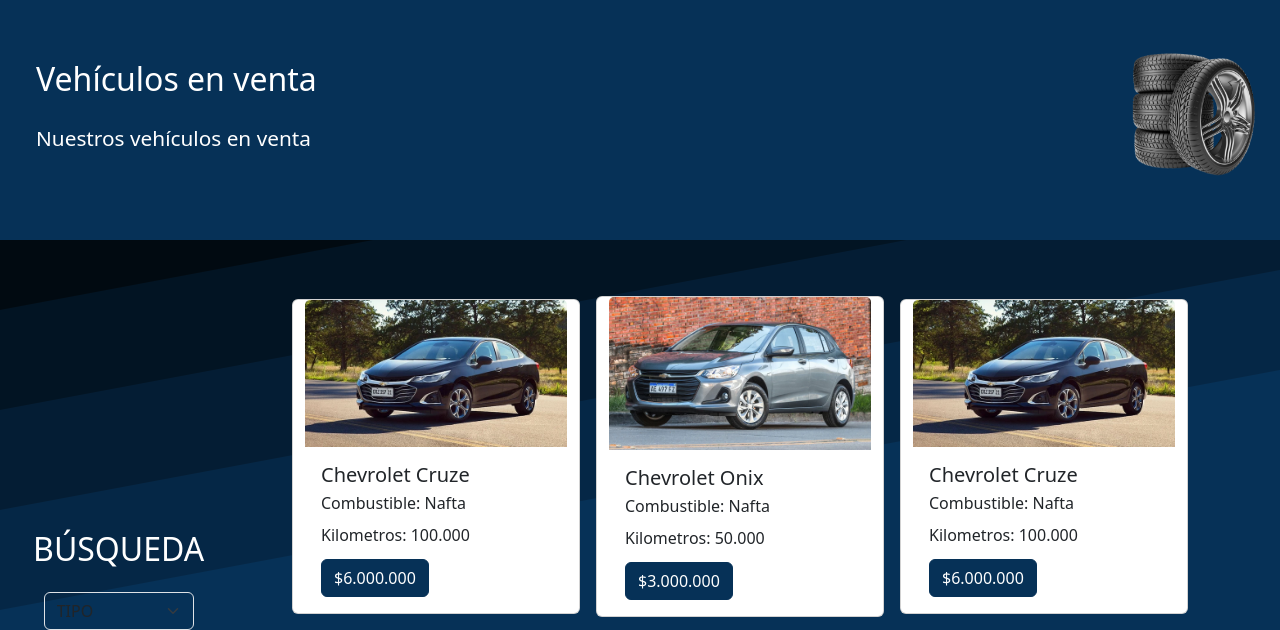
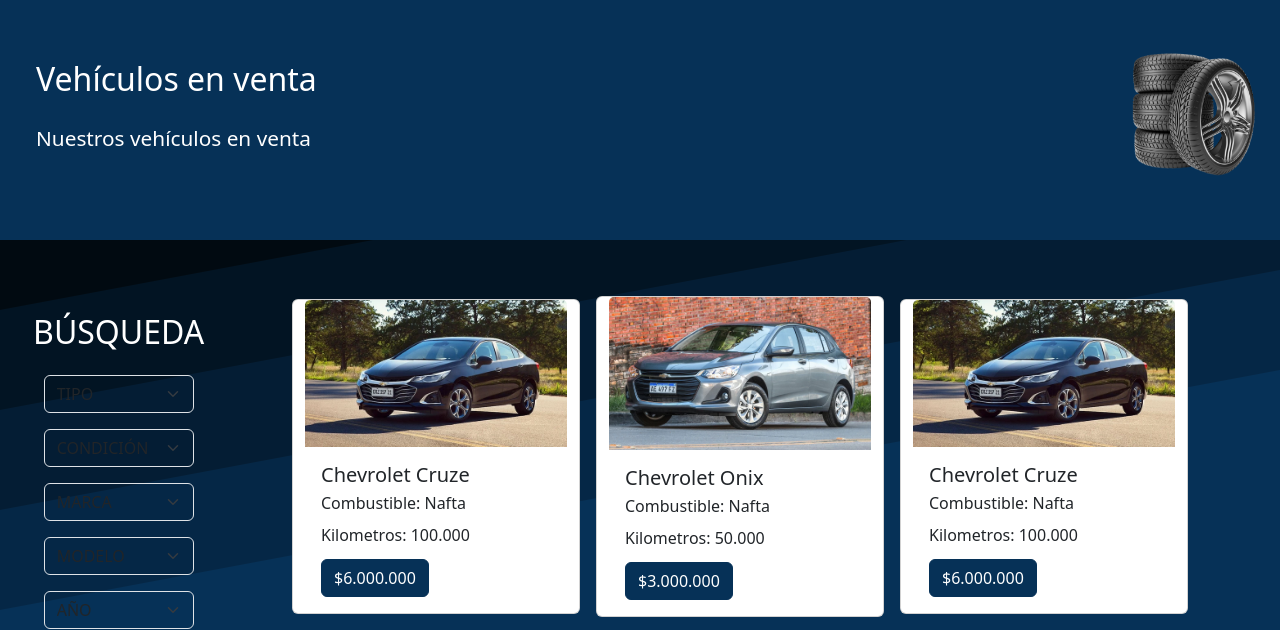
Before and after one commit to faustososa22/PF-Sosa, a plain HTML site: page html/venta.html in a window 1280 px wide. Shown: the part 110-740 px from the top of the page. Drawn offline with nearby package versions, Linux system fonts and the light colour scheme.

Commit message:
acomodo el select de vehiculos en venta

```diff
--- a/html/venta.html
+++ b/html/venta.html
@@ -57,10 +57,10 @@
                 </div>
 
                 <!-- Separo contenido principal en dos, buscador y autos -->
-                <div class="row d-flex flex-column justify-content-center align-items-center d-md-flex flex-md-row justify-content-md-center align-items-md-center">
+                <div class="row d-flex flex-column justify-content-center align-items-center d-md-flex flex-md-row justify-content-md-center align-items-md-start">
                     <!-- Section del buscador -->
-                    <section class="col-12 d-flex flex-column justify-content-center align-items-center section-busqueda col-md-3 mb-md-5 col-xl-2">
-                        <h2 class="text-white">BÚSQUEDA</h2>
+                    <section class="col-12 d-flex flex-column justify-content-center align-items-center section-busqueda col-md-3 mt-md-5 col-xl-2">
+                        <h2 class="text-white mt-md-5">BÚSQUEDA</h2>
 
                         <form class="d-flex flex-column justify-content-center align-items-center">
                             <!-- DESPLEGABLE PARA ELEGIR TIPO DE VEHICULO -->
```
